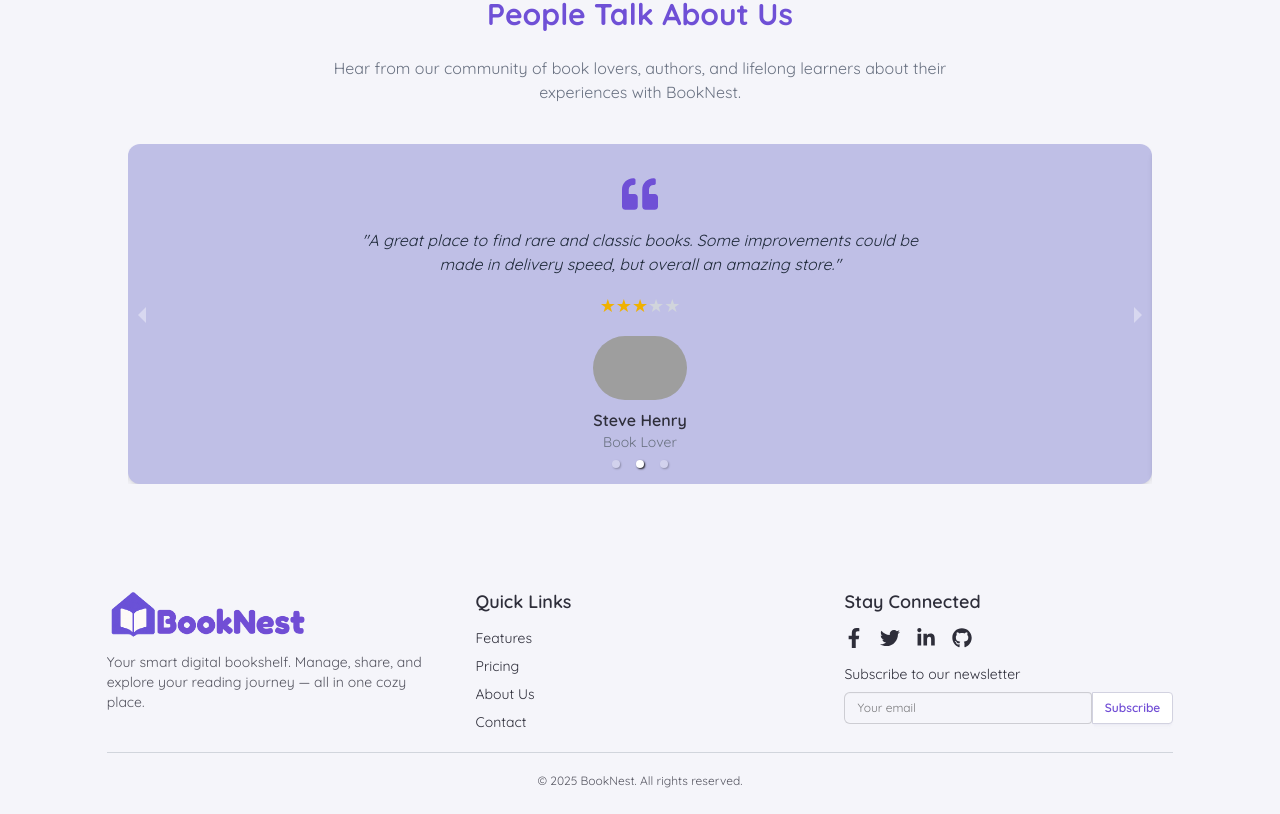
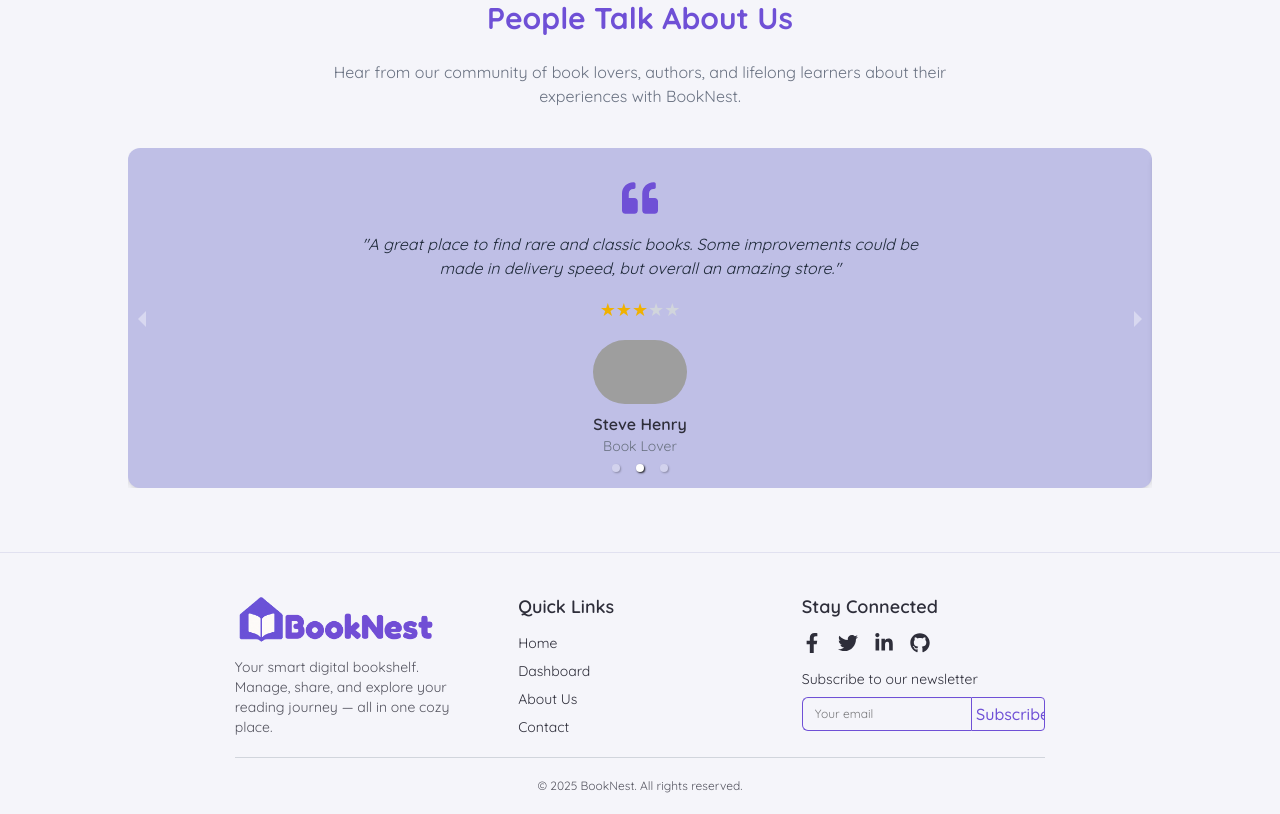
Before and after one commit to md-habib-rahman/bookNest-book-management-client-side, a React (Vite) app: page / in a window 1280 px wide. Shown: the part 2475-3289 px from the top of the page. Built offline with nearby package versions, Linux system fonts and the light colour scheme; no server answers; grey boxes are pictures that could not be loaded.

Commit message:
readme file updated

```diff
--- a/src/components/BookCoverTicker.jsx
+++ b/src/components/BookCoverTicker.jsx
@@ -6,7 +6,7 @@ const BookCoverTicker = ({ books }) => {
   return (
     <div className="overflow-hidden whitespace-nowrap w-full bg-base-300 py-20">
       <div className="text-center mb-12">
-        <h2 className="text-3xl font-bold">Explore the Shelf</h2>
+        <h2 className="text-4xl font-bold text-primary">Explore the Shelf</h2>
         <p className="text-gray-500">A scrolling showcase of our latest and most-loved reads.</p>
       </div>
 
--- a/src/components/ButtonsPrimary.jsx
+++ b/src/components/ButtonsPrimary.jsx
@@ -1,6 +1,6 @@
 import { Link } from "react-router";
 
-const ButtonsSecondary = ({ text, dest, addClass = "", icon: Icon }) => (
+const ButtonsPrimary = ({ text, dest, addClass = "", icon: Icon }) => (
   <Link
     to={dest}
     className={`relative group inline-block px-6 py-2 m-1 border-2 font-medium border-primary text-primary bg-transparent text-center rounded-xl overflow-hidden ${addClass}`}
@@ -22,4 +22,4 @@ const ButtonsSecondary = ({ text, dest, addClass = "", icon: Icon }) => (
   </Link>
 );
 
-export default ButtonsSecondary;
+export default ButtonsPrimary;
--- a/src/components/Footer.jsx
+++ b/src/components/Footer.jsx
@@ -1,11 +1,13 @@
 import { Link } from "react-router";
 import { FaFacebookF, FaTwitter, FaLinkedinIn, FaGithub } from "react-icons/fa";
 import logo from "../assets/bookNestLogo.png";
+import ButtonsSecondary from "./ButtonsPrimary";
+import ButtonsPrimary from "./ButtonsPrimary";
 
 const Footer = () => {
   return (
-    <footer className="bg-base-100 pt-10">
-      <div className="w-10/12 mx-auto grid grid-cols-1 md:grid-cols-3 gap-10 border-b border-gray-300 pb-5">
+    <footer className="bg-base-100 pt-10 px-8 border-t border-base-200">
+      <div className="md:w-10/12 lg:w-8/12 mx-auto grid grid-cols-1 md:grid-cols-3 gap-10 border-b border-gray-300 pb-5">
         <div>
           <Link to="/" className="text-2xl font-bold flex items-center gap-2">
             <img src={logo} alt="" className="w-50" />
@@ -20,17 +22,17 @@ const Footer = () => {
           <h3 className="text-lg font-semibold mb-3">Quick Links</h3>
           <ul className="space-y-2 text-sm">
             <li>
-              <Link to="/features" className="hover:underline">
-                Features
+              <Link to="/" className="hover:underline">
+                Home
               </Link>
             </li>
             <li>
-              <Link to="/pricing" className="hover:underline">
-                Pricing
+              <Link to="/dashboard" className="hover:underline">
+                Dashboard
               </Link>
             </li>
             <li>
-              <Link to="/about" className="hover:underline">
+              <Link to="/about-us" className="hover:underline">
                 About Us
               </Link>
             </li>
@@ -79,13 +81,17 @@ const Footer = () => {
             <input
               type="email"
               placeholder="Your email"
-              className="input input-sm text-black w-full max-w-xs rounded-l-md"
+			  required
+              className=" text-black w-full max-w-xs border-primary input input-sm py-4 border-r-0 rounded-none rounded-l-md focus:outline-none"
             />
             <button
-              type="submit"
-              className="btn btn-sm bg-white text-[#714ED5] hover:bg-gray-200 rounded-l-none"
+
+              class="rounded-r  py-1 pr-5 pl-1  overflow-hidden relative group cursor-pointer border font-medium border-primary text-primary text-center"
             >
-              Subscribe
+              <span class="absolute w-64 h-0 transition-all duration-300 origin-center rotate-45 -translate-x-20 bg-primary top-1/2 group-hover:h-64 group-hover:-translate-y-32 ease"></span>
+              <span class="relative text-primary transition duration-300 group-hover:text-white ease">
+                Subscribe
+              </span>
             </button>
           </form>
         </div>
--- a/src/components/UsersList.jsx
+++ b/src/components/UsersList.jsx
@@ -50,13 +50,13 @@ const UsersList = () => {
               </tr>
             </thead>
             <tbody>
-              {users.map(({ id, name, email, role }) => (
+              {users.map(({ _id, name, email, role }, index) => (
                 <tr
-                  key={id}
+                  key={_id}
                   className="odd:bg-base-100 even:bg-base-300 hover:bg-base-200 transition-colors"
                 >
                   <td className="border border-base-300 px-4 py-2 text-base-content">
-                    {id}
+                    {index + 1}
                   </td>
                   <td className="border border-base-300 px-4 py-2 text-base-content">
                     {name}
--- a/src/layouts/DashboardLayout.jsx
+++ b/src/layouts/DashboardLayout.jsx
@@ -12,6 +12,7 @@ import logo from "../assets/bookNestLogoInverse.png";
 import { AuthContext } from "../AuthProvider/AuthProvider";
 import Loader from "../components/Loader";
 import { FaBook } from "react-icons/fa";
+import ErrorPage from "../pages/ErrorPage";
 
 const Dashboard = () => {
   const { dbUserInfo, loading } = use(AuthContext);
@@ -39,7 +40,7 @@ const Dashboard = () => {
 
   if (loading) return <Loader />;
 
-  if (dbUserInfo?.role !== "admin") return <p>You are not allowed</p>;
+  if (dbUserInfo?.role !== "admin") return <ErrorPage />;
 
   return (
     <div className="flex min-h-screen bg-base-100 text-base-content font-sans">
@@ -115,12 +116,12 @@ const Dashboard = () => {
         {/* Top Navbar (hidden on mobile, visible on md+) */}
         <header className="hidden md:flex justify-between items-center mb-8">
           <h1 className="text-3xl font-extrabold text-primary">Dashboard</h1>
-          <button
+          {/* <button
             type="button"
             className="bg-secondary text-white px-4 py-2 rounded-lg shadow hover:bg-secondary/90 transition"
           >
             New Report
-          </button>
+          </button> */}
         </header>
 
         {/* Nested Routes Render Here */}
```
Also changed, not shown: 1 other file (tests, documents, lock files or other folders).
